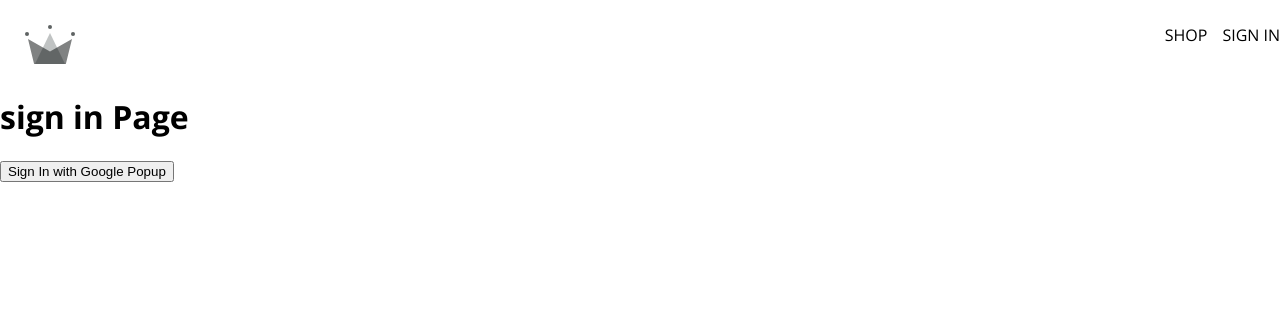
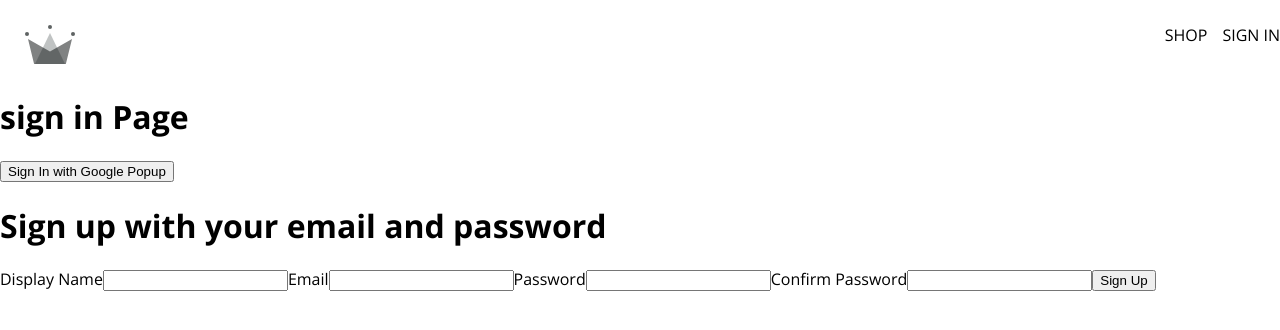
Before and after one commit to Arique1104/arique-ecommerce, a React (Create React App) app: page /sign-in in a window 1280 px wide. Shown: the top 330 px of the page. Built offline with nearby package versions, Linux system fonts and the light colour scheme.

Commit message:
Adds sign up form to sign in page

```diff
--- a/src/components/sign-up-form/sign-up-form.jsx
+++ b/src/components/sign-up-form/sign-up-form.jsx
@@ -0,0 +1,57 @@
+import { useState } from 'react';
+
+const defaultFormFields = {
+    displayName: '',
+    email: '',
+    password: '',
+    confirmPassword: ''
+}
+
+const SignUpForm = () => {
+    const [formFields, setFormFields] = useState(defaultFormFields);
+    const {displayName, email, password, confirmPassword} = formFields;
+console.log(formFields)
+    const handleChange = (event) => {
+        const {name, value} = event.target;
+        setFormFields({...formFields, [name]: value})
+    };
+
+    return (
+       <div>
+        <h1>Sign up with your email and password</h1>
+        <form onSubmit={()=> {}}>
+            <label>Display Name</label>
+                <input
+                    type='text'
+                    required
+                    onChange={handleChange} name='displayName'
+                    value={displayName}/>
+
+            <label>Email</label>
+                <input
+                    type='email'
+                    required
+                    onChange={handleChange} name='email'
+                    value={email}/>
+
+            <label>Password</label>
+                <input
+                    type='password'
+                    required
+                    onChange={handleChange} name='password'
+                    value={password}/>
+
+            <label>Confirm Password</label>
+                <input
+                    type='password'
+                    required
+                    onChange={handleChange} name='confirmPassword'
+                    value={confirmPassword} />
+
+            <button type='submit'>Sign Up</button>
+        </form>
+       </div>
+    );
+};
+
+export default SignUpForm
--- a/src/routes/sign-in/sign-in.jsx
+++ b/src/routes/sign-in/sign-in.jsx
@@ -1,4 +1,5 @@
 import { signInWithGooglePopup, createUserDocumentFromAuth } from '../../utils/firebase/firebase.utils'
+import SignUpForm from '../../components/sign-up-form/sign-up-form'
 
 const SignIn = () => {
     const logGoogleUser = async () => {
@@ -10,6 +11,7 @@
     <div>
         <h1>sign in Page</h1>
         <button onClick={logGoogleUser}>Sign In with Google Popup</button>
+        <SignUpForm />
     </div>
     )
 }
```
